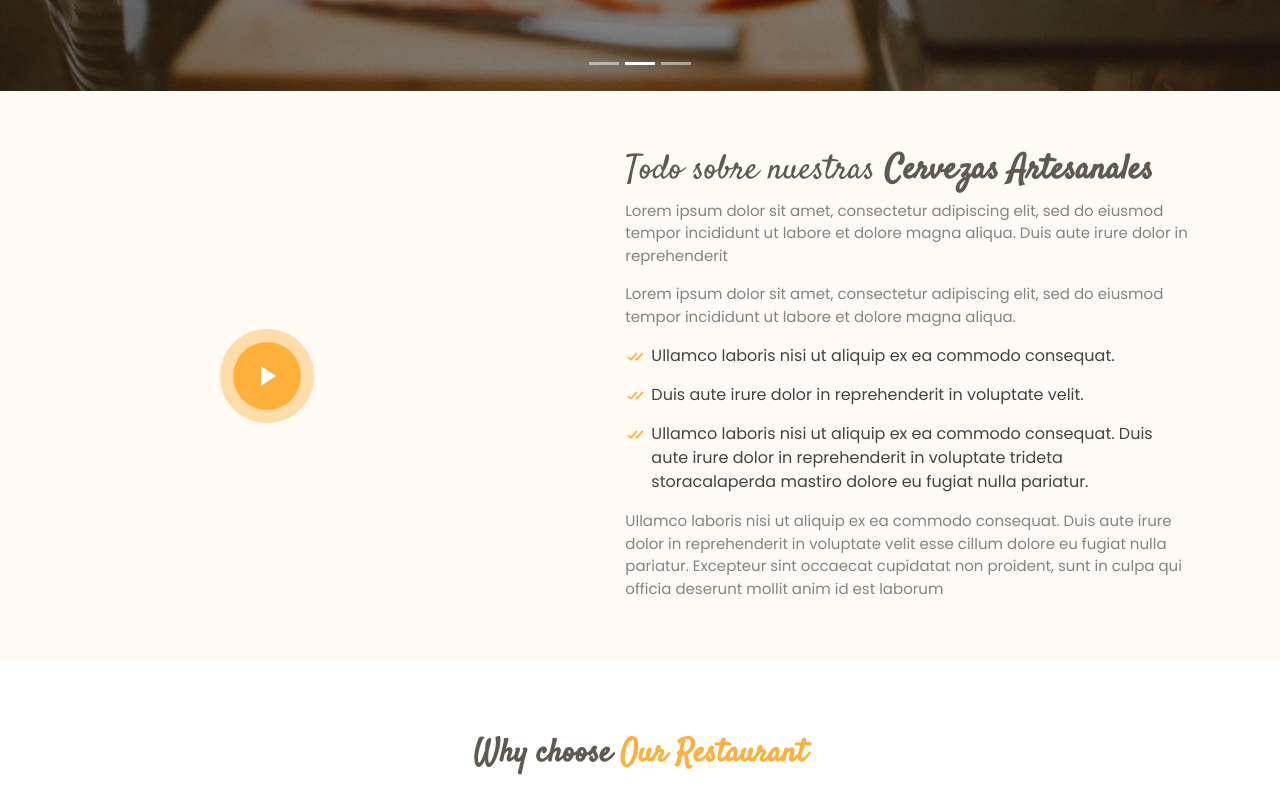
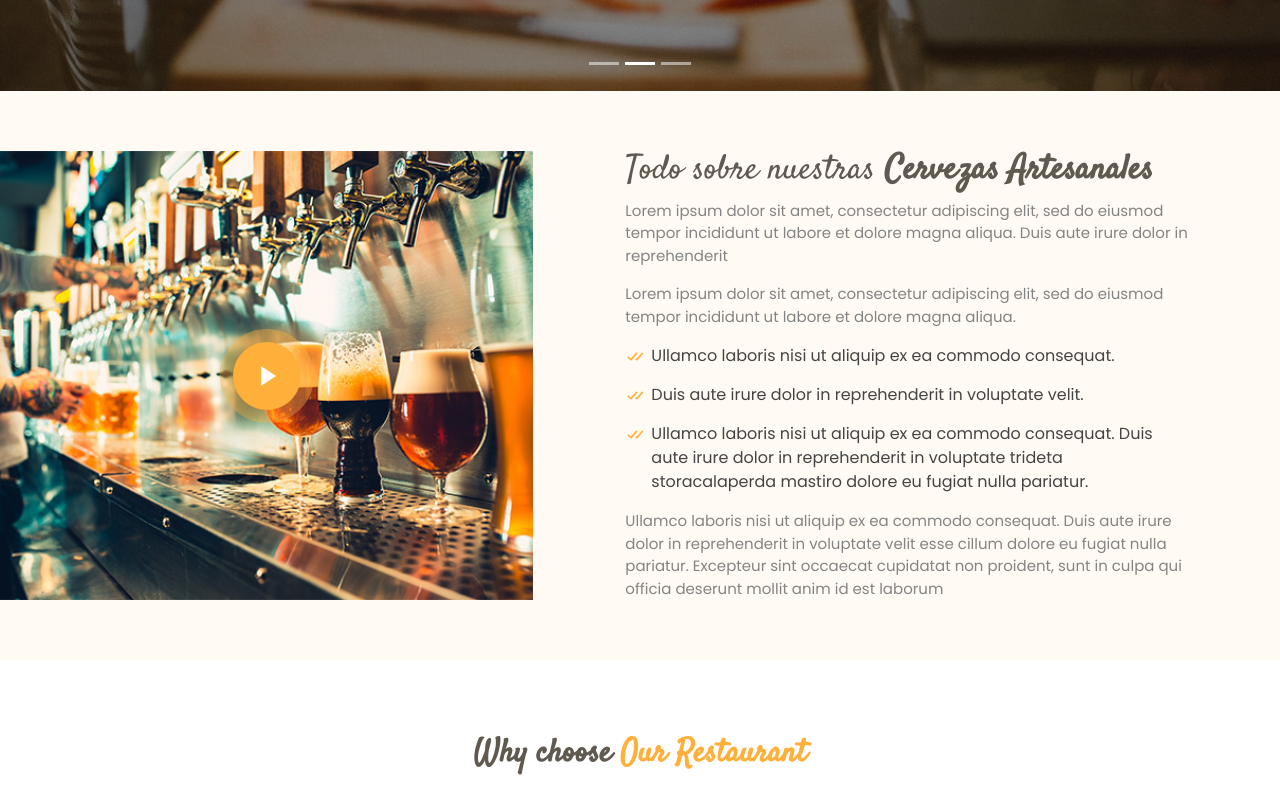
Before and after one commit to MatiasGoyaCampanella/Valkiriabar, a plain HTML site: page index.html in a window 1280 px wide. Shown: the part 709-1495 px from the top of the page. Drawn offline with Linux system fonts and the light colour scheme.

Commit message:
modificacion de contenido

```diff
--- a/index.html
+++ b/index.html
@@ -144,7 +144,7 @@
 
         <div class="row">
 
-          <div class="col-lg-5 align-items-stretch video-box" style='backgroucambio nd-image: url("assets/img/about.jpg");'>
+          <div class="col-lg-5 align-items-stretch video-box" style='background-image: url("assets/img/about.jpg");'>
             <a href="https://www.youtube.com/watch?v=hArKK0SpGi4&ab_channel=NeonPandaTV" class="venobox play-btn mb-4" data-vbtype="video" data-autoplay="true"></a>
           </div>
 
```
